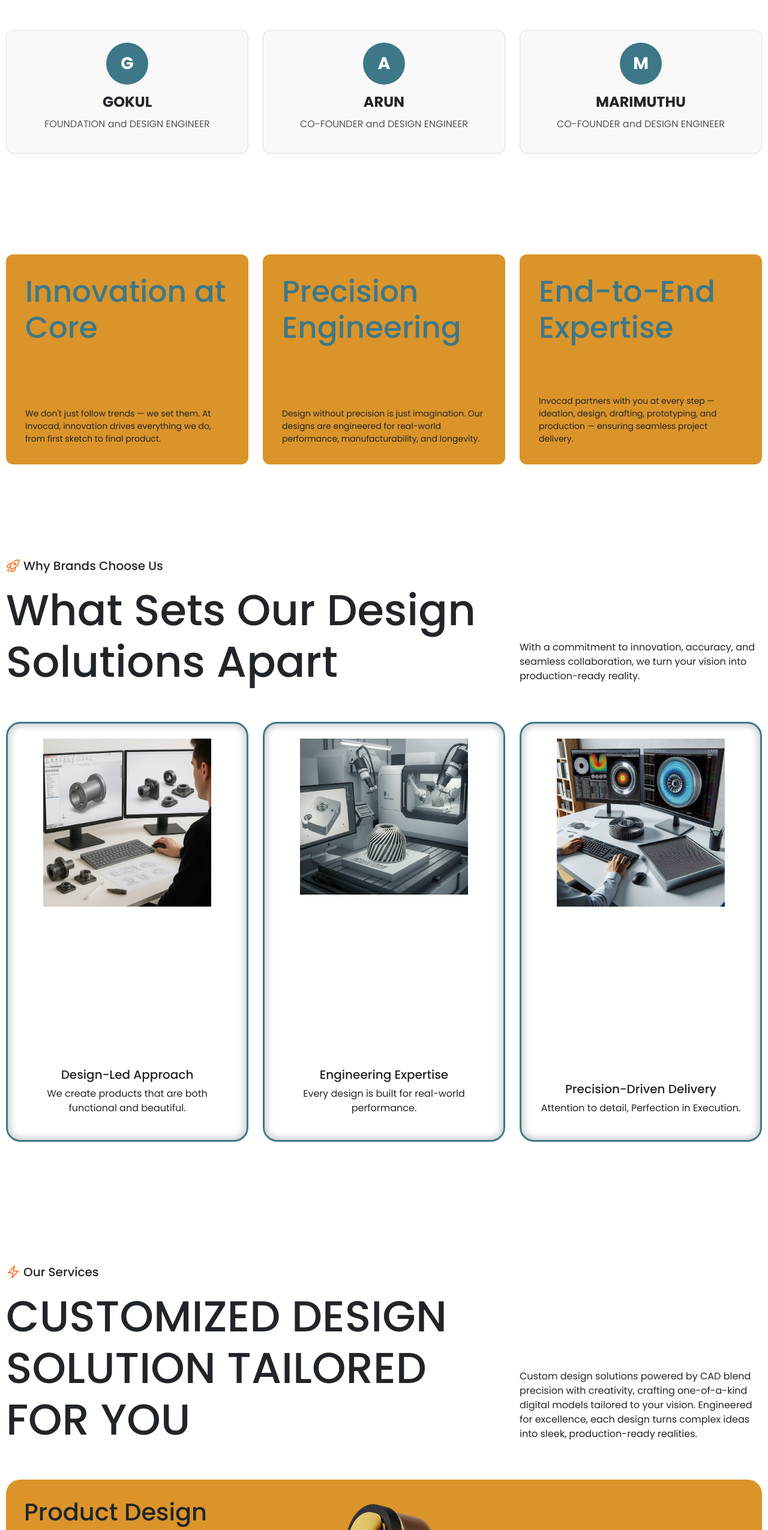
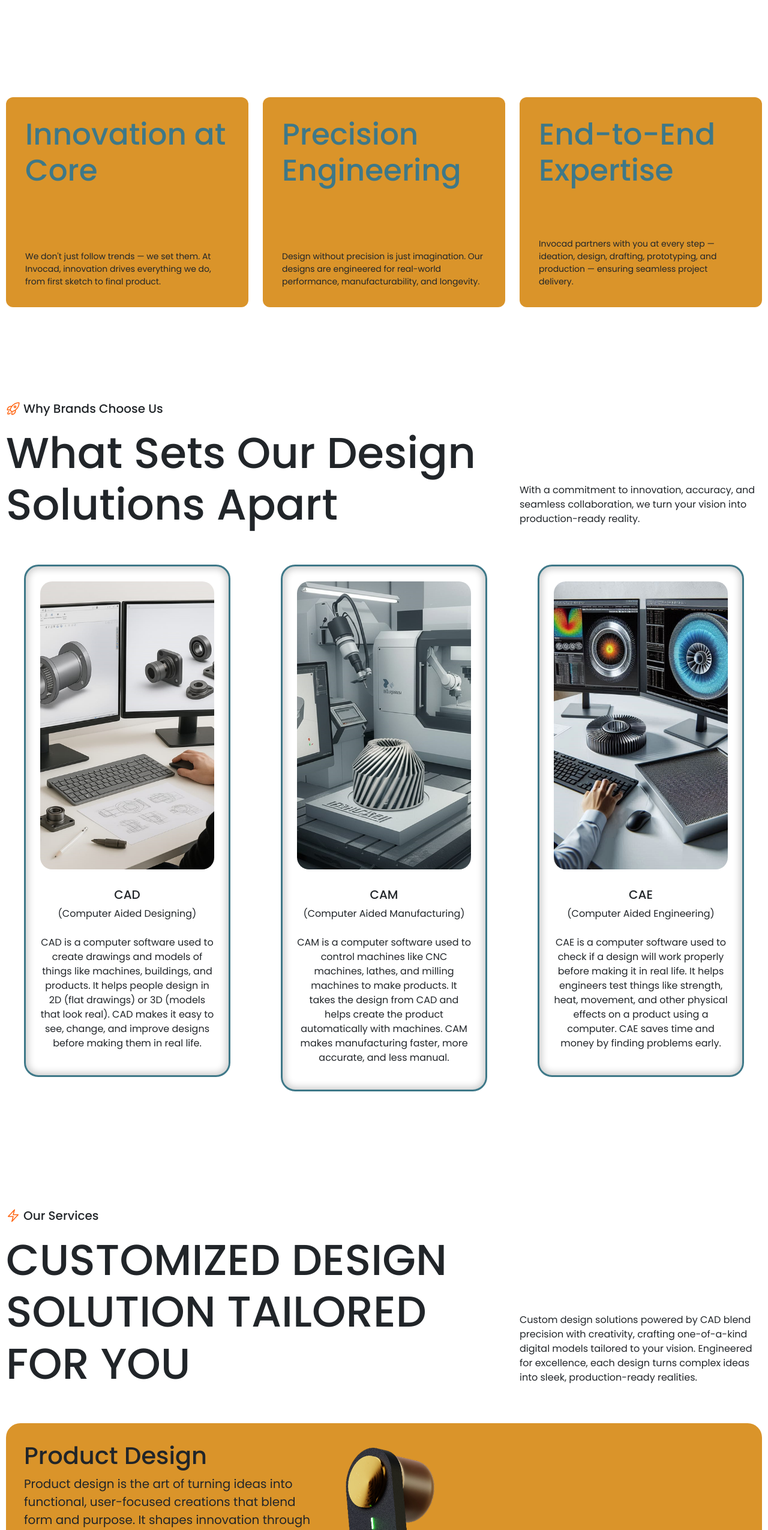
Before and after one commit to vishwa103/invocad, a React (Vite) app: page / in a window 1280 px wide. Shown: the part 1230-3780 px from the top of the page at 60% size. Built offline with nearby package versions, Linux system fonts and the light colour scheme.

Commit message:
chore: Clean up unused files and components

```diff
--- a/src/components/ServiceSection/ServiceSection.jsx
+++ b/src/components/ServiceSection/ServiceSection.jsx
@@ -12,62 +12,92 @@ import { useState } from 'react'
 const services = [
   {
     title: 'Product Design',
-    description: 'Innovative product solutions designed for performance, manufacturability, and success.',
+    description: 'Product design is the art of turning ideas into functional, user-focused creations that blend form and purpose. It shapes innovation through thoughtful aesthetics, smart engineering, and real-world impact.',
     image: serviceImageOne,
     bullets: [
-      'Concept development from idea to working design.',
-      'User-centric approach focusing on functionality and aesthetics.',
-      'Ready-for-manufacturing designs with complete technical documentation.',
+      'Product design focuses on creativity and innovation. ',
+      'It ensures the product is functional and user-friendly.',
+      'It improves the appearance and overall user experience.',
     ]
   },
   {
-    title: 'Automotive Design',
-    description: 'Precision and performance-driven automotive systems tailored for reliability.',
+    title: 'Manufacturing design',
+    description: 'Manufacturing design bridges concept and production, optimizing products for efficient, scalable, and cost-effective fabrication.It ensures every design detail aligns with real-world materials, machines, and manufacturing processes.',
     image: serviceImageTwo,
     bullets: [
-      'Aerodynamic styling and functional efficiency.',
-      'Ergonomic interiors and user experience optimization.',
-      'Comprehensive vehicle system integration.',
+      'Manufacturing design focuses on efficient production.',
+      'It aims to reduce cost and material wastage.',
+      'It ensures the product is easy to manufacture and assemble.',
     ]
   },
   {
-    title: '2D Drafting & Detailing',
-    description: 'Accurate 2D drawings that meet industry standards for manufacturing and compliance.',
+    title: 'Drafting',
+    description: 'CAD 2D Drawing delivers precise, detailed technical layouts essential for engineering, architecture, and manufacturing.It simplifies complex designs into accurate plans, sections, and elevations. Ideal for documentation, fabrication, and seamless project coordination.',
     image: serviceImageThree,
     bullets: [
-      'Precise technical drawings for engineering and construction.',
-      'Layered CAD files compatible with industry tools.',
-      'Support for revisions and manufacturing annotations.',
+      'Drafting is the process of creating detailed technical drawings.',
+      'It helps communicate design ideas clearly and accurately.',
+      'It serves as a guide for manufacturing and construction.',
     ]
   },
   {
-    title: '3D Modeling & Simulation',
-    description: 'Create photorealistic 3D models and simulate performance before production.',
+    title: 'Reverse Engineering',
+    description: 'CAD Reverse Engineering transforms physical objects into precise digital models through advanced scanning and reconstruction.It enables redesign, analysis, or reproduction of legacy parts without original drawings.Ideal for product improvement, restoration, and innovation based on existing designs',
     image: serviceImageFour,
     bullets: [
-      'Detailed solid and surface modeling using industry tools.',
-      'Assembly and motion simulations for real-world scenarios.',
-      'Stress and performance analysis (FEA/CFD).',
+      'Reverse engineering is the process of analyzing existing products.',
+      'It helps to understand the design, materials, and functionality.',
+      'It is used for improvement, reproduction, or innovation. ',
     ]
   },
   {
-    title: 'Prototyping & Testing',
-    description: 'Turn concepts into working prototypes for testing, validation, and iteration.',
+    title: '2d Migration',
+    description: 'Migrating your legacy 2D CAD files to modern platforms can significantly improve your design accuracy, efficiency, and compatibility.',
     image: serviceImageFive,
     bullets: [
-      'Rapid prototyping using 3D printing or CNC machining.',
-      'Testing against real-world conditions and standards.',
-      'Iterative design feedback for production readiness.',
+      '2D migration involves converting old manual drawings into digital formats.',
+      'It helps improve accuracy and easy modifications in CAD software.',
+      'It is used to modernize and standardize legacy design data.',
     ]
   },
   {
-    title: 'Manufacturing Support',
-    description: 'End-to-end assistance in preparing your design for full-scale production.',
+    title: 'Mechanism',
+    description: 'CAD Animation turns design concepts into engaging, moving visuals that reveal how components work together.It enhances understanding by illustrating intricate mechanisms and assembly sequences.',
     image: serviceImageTwo,
     bullets: [
-      'Bill of materials (BOM) preparation.',
-      'Material selection and cost optimization.',
-      'Liaison with manufacturers and suppliers.',
+      'A mechanism is a system of parts designed to transmit motion or force.',
+      'It converts input energy into a desired output movement.',
+      'It is commonly used in machines to achieve specific functions.',
+    ]
+  },
+  {
+    title: 'Simulation',
+    description: 'CAD Simulation brings virtual prototypes to life by testing real-world performance within a digital environment.It analyzes stress, motion, heat, and fluid flow to optimize designs before production.Essential for reducing costs, improving reliability, and accelerating innovation.',
+    image: serviceImageTwo,
+    bullets: [
+      'Simulation is used to replicate real-world conditions in a virtual environment.',
+      'It helps to predict product performance and behavior.',
+      'It reduces the need for physical testing and saves time and cost.',
+    ]
+  },
+  {
+    title: 'Rendering',
+    description: 'CAD Rendering converts technical 3D models into lifelike visuals with realistic lighting, textures, and materials.It helps visualize products and spaces before production or construction begins.Perfect for presentations, marketing, and client approvals with a photorealistic edge.',
+    image: serviceImageTwo,
+    bullets: [
+      'Rendering is the process of creating realistic images from 3D models.',
+      'It helps visualize the appearance of products before manufacturing.',
+      'It is used for presentations, marketing, and design validation.',
+    ]
+  },
+  {
+    title: 'Auto cad nesting',
+    description: 'We specialize in high-precision laser cutting paired with advanced sheet metal nesting solutions to maximize material efficiency and reduce production costs.',
+    image: serviceImageTwo,
+    bullets: [
+      'AutoCAD nesting is used to arrange multiple parts efficiently on a sheet.',
+      'It helps reduce material waste and optimize cutting processes.',
+      'It is widely used in sheet metal, woodworking, and fabrication industries.',
     ]
   }
 ];
--- a/src/pages/Home/Home.jsx
+++ b/src/pages/Home/Home.jsx
@@ -54,35 +54,7 @@ const Home = () => {
           Invocad isn’t just a design studio — it’s where bold ideas meet precision engineering. From the first sketch to the final blueprint, we craft seamless, production-ready solutions that don’t just work — they wow. Fusing artistry with advanced tech, we shape products that look stunning and perform flawlessly
         </p>
 
-  {/* Team Profiles */}
-  <div className="row mt-5">
-    {/* GOKUL */}
-    <div className="col-md-4 mb-4">
-      <div className={styles.profileCard}>
-        <div className={styles.initialCircle}>G</div>
-        <h3 className={styles.profileName}>GOKUL</h3>
-        <p className={styles.profileRole}>FOUNDATION and DESIGN ENGINEER</p>
-      </div>
-    </div>
 
-    {/* ARUN */}
-    <div className="col-md-4 mb-4">
-      <div className={styles.profileCard}>
-        <div className={styles.initialCircle}>A</div>
-        <h3 className={styles.profileName}>ARUN</h3>
-        <p className={styles.profileRole}>CO-FOUNDER and DESIGN ENGINEER</p>
-      </div>
-    </div>
-
-    {/* MARIMUTHU */}
-    <div className="col-md-4 mb-4">
-      <div className={styles.profileCard}>
-        <div className={styles.initialCircle}>M</div>
-        <h3 className={styles.profileName}>MARIMUTHU</h3>
-        <p className={styles.profileRole}>CO-FOUNDER and DESIGN ENGINEER</p>
-      </div>
-    </div>
-  </div>
       </section>
 
 
@@ -133,8 +105,13 @@ const Home = () => {
                   <img src={brandImageOne} className={styles.brandImage} />
                 </div>
                 <div>
-                  <h4 className={styles.brandCardTitle}>Design-Led Approach</h4>
-                  <p className={styles.brandCardDesc}>We create products that are both functional and beautiful.</p>
+                  <div className='d-flex flex-column flex-wrap justify'>
+                    <h4 className={styles.brandCardTitle}>CAD</h4>
+                    <span className='text-center'>(Computer Aided Designing)</span><br />
+                  </div>
+                  <p className={styles.brandCardDesc}>
+                    CAD is a computer software used to create drawings and models of things like machines, buildings, and products. It helps people design in 2D (flat drawings) or 3D (models that look real). CAD makes it easy to see, change, and improve designs before making them in real life.
+                  </p>
                 </div>
               </div>
             </div>
@@ -146,8 +123,13 @@ const Home = () => {
                   <img src={brandImageTwo} className={styles.brandImage} />
                 </div>
                 <div>
-                  <h4 className={styles.brandCardTitle}>Engineering Expertise</h4>
-                  <p className={styles.brandCardDesc}>Every design is built for real-world performance. </p>
+                  <div className='d-flex flex-column flex-wrap justify'>
+                    <h4 className={styles.brandCardTitle}>CAM </h4>
+                    <span className='text-center'>(Computer Aided Manufacturing)</span><br />
+                  </div>
+                  <p className={styles.brandCardDesc}>
+                    CAM is a computer software used to control machines like CNC machines, lathes, and milling machines to make products. It takes the design from CAD and helps create the product automatically with machines. CAM makes manufacturing faster, more accurate, and less manual.
+                  </p>
                 </div>
               </div>
             </div>
@@ -158,9 +140,13 @@ const Home = () => {
                   <img src={brandImageThree} className={styles.brandImage} />
                 </div>
                 <div>
-                  <h4 className={styles.brandCardTitle}>Precision-Driven Delivery</h4>
-                  <p className={styles.brandCardDesc}>Attention to detail, Perfection in
-                    Execution.</p>
+                  <div className='d-flex flex-column flex-wrap justify'>
+                    <h4 className={styles.brandCardTitle}>CAE </h4>
+                    <span className='text-center'>(Computer Aided Engineering)</span><br />
+                  </div>
+                  <p className={styles.brandCardDesc}>
+                    CAE is a computer software used to check if a design will work properly before making it in real life. It helps engineers test things like strength, heat, movement, and other physical effects on a product using a computer. CAE saves time and money by finding problems early.
+                  </p>
                 </div>
               </div>
             </div>
@@ -171,6 +157,41 @@ const Home = () => {
 
       <ServiceSection />
 
+      {/* Team Profiles */}
+      <div className="row mt-5">
+        {/* GOKUL */}
+        {/* <div className="col-md-4 mb-4">
+          <div className={styles.profileCard}>
+            <div className={styles.initialCircle}>G</div>
+            <div>
+            <h3 className={styles.profileName}>GOKUL</h3>
+            <p className={styles.profileRole}>FOUNDER & DESIGN ENGINEER</p>
+            </div>
+          </div>
+        </div> */}
+
+        {/* ARUN */}
+        {/* <div className="col-md-4 mb-4">
+      <div className={styles.profileCard}>
+        <div className={styles.initialCircle}>A</div>
+        <h3 className={styles.profileName}>ARUN</h3>
+        <p className={styles.profileRole}>CO-FOUNDER and DESIGN ENGINEER</p>
+      </div>
+    </div> */}
+
+        {/* MARIMUTHU */}
+        {/* <div className="col-md-4 mb-4">
+          <div className={styles.profileCard}>
+            <div className={styles.initialCircle}>M</div>
+            <div>
+            <h3 className={styles.profileName}>MARIMUTHU</h3>
+            <p className={styles.profileRole}>CO-FOUNDER & DESIGN ENGINEER</p>
+            </div>
+
+          </div>
+        </div> */}
+      </div>
+
     </div>
   )
 }
--- a/src/pages/Home/Home.module.scss
+++ b/src/pages/Home/Home.module.scss
@@ -137,11 +137,15 @@
         flex-direction: column;
         justify-content: space-between;
         margin-bottom: 10px;
-        gap:30px;
+        margin: 0 30px;
+        gap: 30px;
 
         .brandImage {
-            width: 80%;
-            height: auto;
+            height: 60vh;
+            width: auto;
+            max-width: 100%;
+            object-fit: cover;
+            border-radius: 20px;
         }
 
         .brandCardTitle {
@@ -218,9 +222,6 @@
             font-size: 32px;
         }
 
-
-
-
     }
 
     .profileCard {
@@ -242,10 +243,11 @@
 }
 
 .profileCard {
-  padding: 20px;
-  border: 1px solid #ddd;
+    padding: 15px 20px;
+    // border: 1px solid #ddd;
     border-radius: 12px;
-  text-align: center;
+    display: flex;
+    align-items: center;
     background-color: #f9f9f9;
     transition: transform 0.3s ease;
 
@@ -259,7 +261,8 @@
     width: 70px;
     height: 70px;
     border-radius: 50%;
-  background-color: var(--primary-color); /* You can change the color */
+    background-color: var(--primary-color);
+    /* You can change the color */
     color: white;
     display: flex;
     align-items: center;
```
Lines whose indentation alone changed are shown as unchanged.
